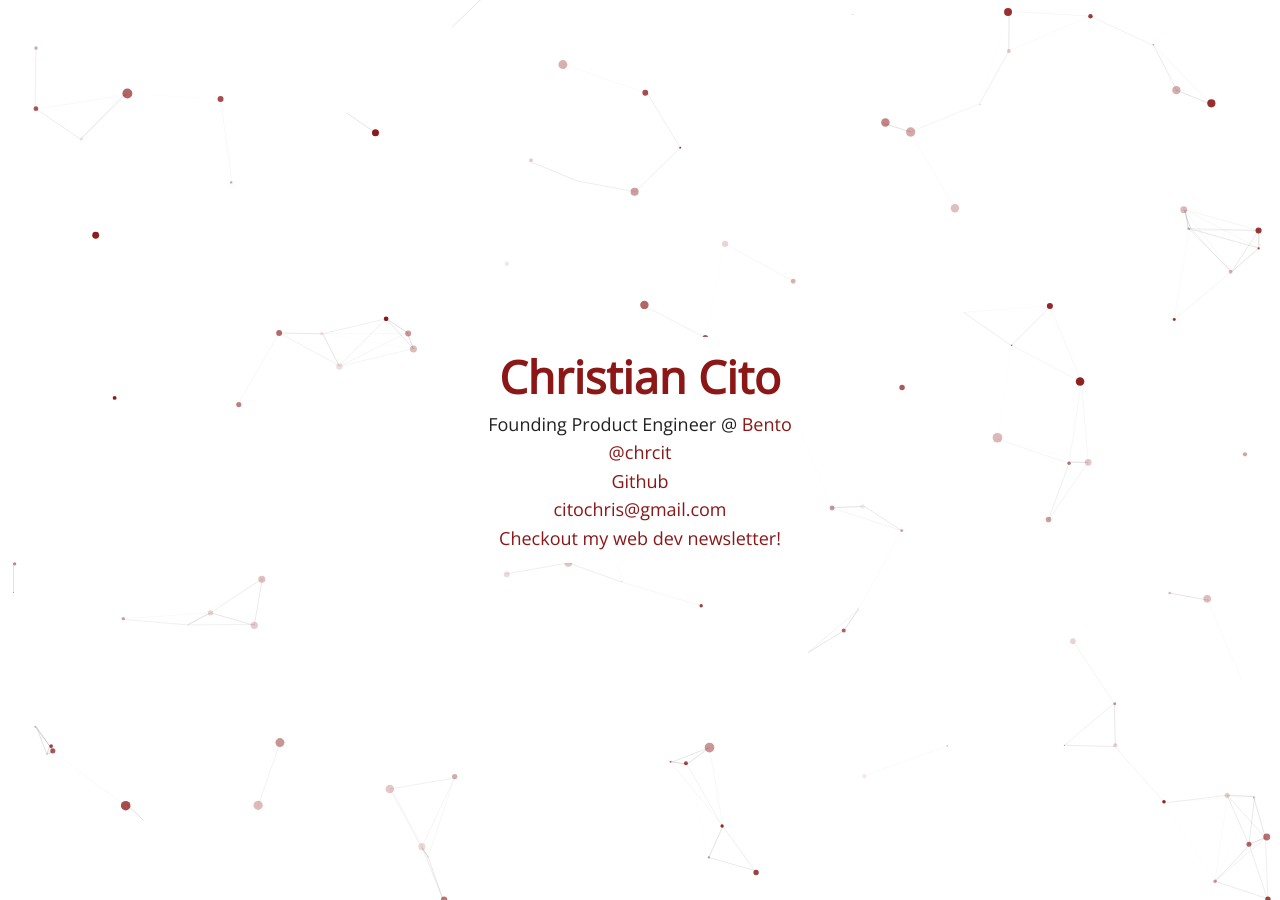
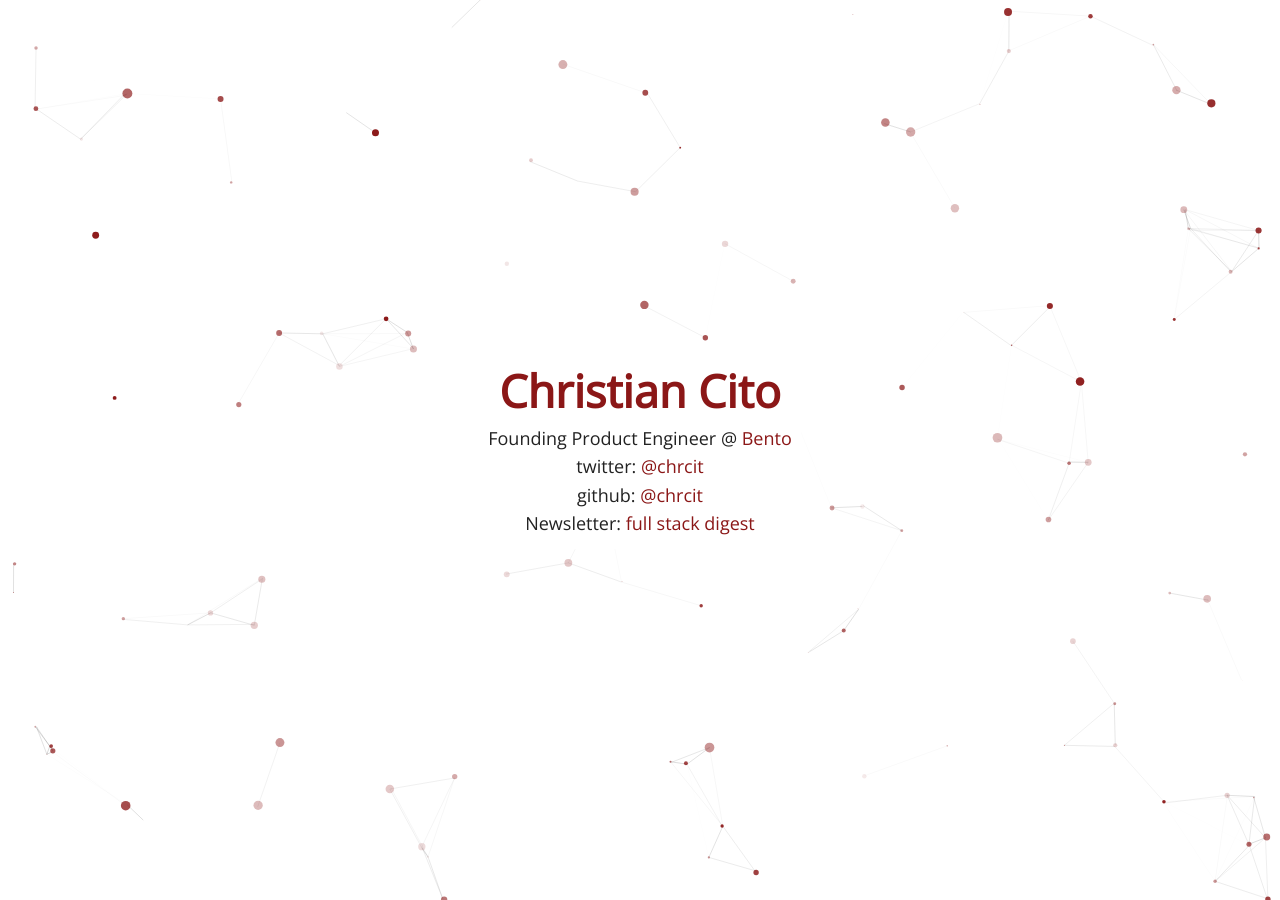
Before and after one commit to chrcit/christiancito.com, a Jekyll site: the page built from index.md, in a window 1280 px wide. Built offline with Jekyll 4.4.1, drawn with Linux system fonts in a browser that asks for light colours.

Commit message:
Update index.md

```diff
--- a/index.md
+++ b/index.md
@@ -6,8 +6,7 @@ layout: index
 <h1 class="site-title"><a href="{{ site.url }}">Christian Cito</a></h1>
 <ul class="site-list">
   <li>Founding Product Engineer @ <a target="_blank" href="https://bento.me/chrcit">Bento</a></li>
-  <li><a target="_blank" href="https://twitter.com/{{ site.twitter }}">@{{ site.twitter }}</a></li>
-  <li><a target="_blank" href="https://github.com/chrcit">Github</a></li>
-  <li><a target="_blank" href="mailto:citochris@gmail.com">citochris@gmail.com</a></li>
-  <li><a target="_blank" href="https://app.mailbrew.com/chrcit/devs-fh98L5BO4g2T">Checkout my web dev newsletter!</a></li>
+  <li>twitter: <a target="_blank" href="https://twitter.com/{{ site.twitter }}">@{{ site.twitter }}</a></li>
+  <li>github: <a target="_blank" href="https://github.com/chrcit">@chrcit</a></li>
+  <li>Newsletter: <a target="_blank" href="https://app.mailbrew.com/chrcit/devs-fh98L5BO4g2T">full stack digest</a></li>
 </ul>
```
